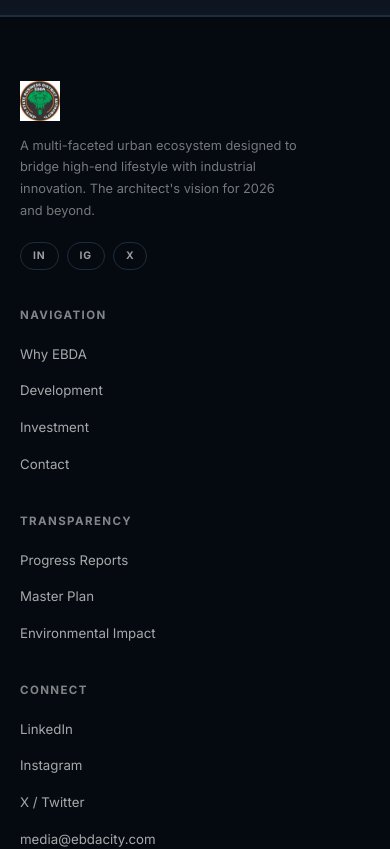
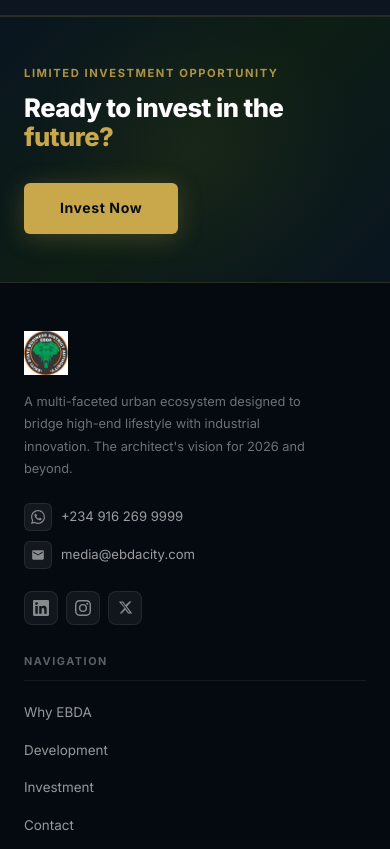
Before and after one commit to nin-webapp2025/ebdacity, a React (Vite) app: page / in a window 390 px wide. Shown: the part 6060-6909 px from the top of the page. Built offline with nearby package versions, Linux system fonts and the light colour scheme.

Commit message:
Redesign footer: pre-CTA band, contact details, SVG social icons, gold divider

```diff
--- a/src/components/Footer.css
+++ b/src/components/Footer.css
@@ -1,7 +1,77 @@
+/* ── Pre-footer CTA Band ─────────────────────────────── */
+.footer-cta {
+  background: linear-gradient(135deg, #0a1520 0%, #0d1e14 50%, #0a1520 100%);
+  border-top: 1px solid rgba(201,168,76,0.15);
+  border-bottom: 1px solid rgba(201,168,76,0.15);
+  padding: 64px 40px;
+  position: relative;
+  overflow: hidden;
+}
+.footer-cta::before {
+  content: '';
+  position: absolute;
+  inset: 0;
+  background: radial-gradient(ellipse 60% 80% at 50% 50%, rgba(201,168,76,0.06) 0%, transparent 70%);
+  pointer-events: none;
+}
+.footer-cta__inner {
+  max-width: 1200px;
+  margin: 0 auto;
+  display: flex;
+  align-items: center;
+  justify-content: space-between;
+  gap: 32px;
+  flex-wrap: wrap;
+  position: relative;
+  z-index: 1;
+}
+.footer-cta__eyebrow {
+  font-size: 0.7rem;
+  font-weight: 700;
+  letter-spacing: 0.14em;
+  text-transform: uppercase;
+  color: var(--gold);
+  margin-bottom: 10px;
+  opacity: 0.85;
+}
+.footer-cta__headline {
+  font-size: clamp(1.6rem, 3vw, 2.4rem);
+  font-weight: 800;
+  letter-spacing: -0.02em;
+  line-height: 1.15;
+  color: #fff;
+}
+.footer-cta__headline span {
+  color: var(--gold);
+}
+.footer-cta__btn {
+  display: inline-block;
+  padding: 14px 36px;
+  background: var(--gold);
+  color: #080d14;
+  font-size: 0.88rem;
+  font-weight: 700;
+  letter-spacing: 0.04em;
+  border-radius: 6px;
+  white-space: nowrap;
+  transition: background 0.2s, transform 0.2s, box-shadow 0.2s;
+  box-shadow: 0 4px 24px rgba(201,168,76,0.25);
+  flex-shrink: 0;
+}
+.footer-cta__btn:hover {
+  background: #e0be6a;
+  transform: translateY(-2px);
+  box-shadow: 0 8px 32px rgba(201,168,76,0.35);
+}
+
+/* ── Footer ─────────────────────────────────────────── */
 .footer {
   background: #050a10;
-  border-top: 1px solid var(--dark-border);
-  padding: 64px 0 0;
+  padding: 0;
+}
+
+.footer__top {
+  padding: 64px 0 52px;
 }
 
 .footer__inner {
@@ -9,94 +79,158 @@
   margin: 0 auto;
   padding: 0 40px;
   display: grid;
-  grid-template-columns: 2fr 1fr 1fr 1fr;
-  gap: 48px;
-  padding-bottom: 52px;
-  border-bottom: 1px solid var(--dark-border);
+  grid-template-columns: 2fr 1fr 1fr;
+  gap: 52px;
+  align-items: start;
 }
 
 /* Brand */
-.footer__logo {
-  display: flex;
-  align-items: center;
-  gap: 8px;
-  font-size: 1.05rem;
-  font-weight: 700;
-  margin-bottom: 14px;
-}
-
 .footer__logo-img {
-  height: 40px;
+  height: 44px;
   width: auto;
   object-fit: contain;
+  margin-bottom: 16px;
+  display: block;
 }
 
 .footer__tagline {
   font-size: 0.8rem;
-  color: rgba(255,255,255,0.45);
-  line-height: 1.7;
-  max-width: 280px;
-  margin-bottom: 20px;
+  color: rgba(255,255,255,0.42);
+  line-height: 1.75;
+  max-width: 300px;
+  margin-bottom: 22px;
 }
 
+/* Contact details */
+.footer__contact-details {
+  display: flex;
+  flex-direction: column;
+  gap: 10px;
+  margin-bottom: 22px;
+}
+.footer__contact-item {
+  display: flex;
+  align-items: center;
+  gap: 9px;
+  font-size: 0.82rem;
+  color: rgba(255,255,255,0.6);
+  transition: color 0.2s;
+}
+.footer__contact-item:hover { color: var(--gold); }
+.footer__contact-icon {
+  width: 28px;
+  height: 28px;
+  border-radius: 6px;
+  background: rgba(255,255,255,0.06);
+  border: 1px solid rgba(255,255,255,0.08);
+  display: flex;
+  align-items: center;
+  justify-content: center;
+  flex-shrink: 0;
+  color: rgba(255,255,255,0.5);
+  transition: background 0.2s, color 0.2s, border-color 0.2s;
+}
+.footer__contact-item:hover .footer__contact-icon {
+  background: rgba(201,168,76,0.1);
+  border-color: rgba(201,168,76,0.3);
+  color: var(--gold);
+}
+
+/* Social icons */
 .footer__socials {
   display: flex;
   gap: 8px;
 }
-.social-pill {
-  font-size: 0.65rem;
-  font-weight: 700;
-  letter-spacing: 0.08em;
-  padding: 5px 12px;
-  border: 1px solid var(--dark-border);
-  border-radius: 20px;
-  color: rgba(255,255,255,0.6);
-  transition: border-color 0.2s, color 0.2s;
+.footer__social-icon {
+  width: 34px;
+  height: 34px;
+  border-radius: 8px;
+  background: rgba(255,255,255,0.05);
+  border: 1px solid rgba(255,255,255,0.08);
+  display: flex;
+  align-items: center;
+  justify-content: center;
+  color: rgba(255,255,255,0.5);
+  transition: background 0.2s, color 0.2s, border-color 0.2s, transform 0.2s;
 }
-.social-pill:hover { border-color: var(--gold); color: var(--gold); }
-
-/* Columns */
-.footer__col h4 {
-  font-size: 0.72rem;
-  font-weight: 700;
-  letter-spacing: 0.12em;
-  text-transform: uppercase;
-  color: rgba(255,255,255,0.5);
-  margin-bottom: 16px;
+.footer__social-icon:hover {
+  background: rgba(201,168,76,0.12);
+  border-color: rgba(201,168,76,0.35);
+  color: var(--gold);
+  transform: translateY(-2px);
 }
 
+/* Nav columns */
+.footer__col h4 {
+  font-size: 0.68rem;
+  font-weight: 700;
+  letter-spacing: 0.14em;
+  text-transform: uppercase;
+  color: rgba(255,255,255,0.35);
+  margin-bottom: 18px;
+  padding-bottom: 10px;
+  border-bottom: 1px solid rgba(255,255,255,0.06);
+}
 .footer__col ul {
   list-style: none;
   display: flex;
   flex-direction: column;
-  gap: 11px;
+  gap: 12px;
+}
+.footer__col ul li a {
+  font-size: 0.84rem;
+  color: rgba(255,255,255,0.58);
+  transition: color 0.2s, padding-left 0.2s;
+  display: inline-block;
+}
+.footer__col ul li a:hover {
+  color: var(--gold);
+  padding-left: 4px;
 }
 
-.footer__col ul li a {
-  font-size: 0.83rem;
-  color: rgba(255,255,255,0.65);
-  transition: color 0.2s;
+/* Gold gradient divider */
+.footer__divider {
+  height: 1px;
+  background: linear-gradient(90deg, transparent 0%, rgba(201,168,76,0.4) 30%, rgba(201,168,76,0.4) 70%, transparent 100%);
+  margin: 0 40px;
 }
-.footer__col ul li a:hover { color: var(--gold); }
 
-/* Bottom */
+/* Bottom bar */
 .footer__bottom {
+  padding: 20px 0;
+}
+.footer__bottom-inner {
   max-width: 1200px;
   margin: 0 auto;
-  padding: 18px 40px;
-  text-align: center;
+  padding: 0 40px;
+  display: flex;
+  align-items: center;
+  justify-content: space-between;
+  gap: 16px;
+  flex-wrap: wrap;
 }
-.footer__bottom p {
+.footer__copyright {
   font-size: 0.72rem;
-  color: rgba(255,255,255,0.3);
+  color: rgba(255,255,255,0.25);
+}
+.footer__motto {
+  font-size: 0.72rem;
+  color: rgba(201,168,76,0.45);
+  font-style: italic;
+  letter-spacing: 0.03em;
 }
 
+/* ── Responsive ─────────────────────────────────────── */
 @media (max-width: 960px) {
   .footer__inner { grid-template-columns: 1fr 1fr; gap: 36px; }
   .footer__brand { grid-column: span 2; }
+  .footer-cta__inner { flex-direction: column; align-items: flex-start; }
 }
-@media (max-width: 480px) {
-  .footer__inner { grid-template-columns: 1fr; padding: 0 20px 40px; }
+@media (max-width: 600px) {
+  .footer-cta { padding: 48px 24px; }
+  .footer__top { padding: 48px 0 36px; }
+  .footer__inner { grid-template-columns: 1fr; padding: 0 24px; gap: 28px; }
   .footer__brand { grid-column: span 1; }
-  .footer__bottom { padding: 18px 20px; }
+  .footer__divider { margin: 0 24px; }
+  .footer__bottom-inner { padding: 0 24px; flex-direction: column; align-items: flex-start; gap: 6px; }
 }
--- a/src/components/Footer.jsx
+++ b/src/components/Footer.jsx
@@ -13,29 +13,84 @@
   { label: 'Environmental Impact', href: '#' },
 ]
 
-const connectLinks = [
-  { label: 'LinkedIn', href: '#' },
-  { label: 'Instagram', href: '#' },
-  { label: 'X / Twitter', href: '#' },
-  { label: 'media@ebdacity.com', href: 'mailto:media@ebdacity.com' },
+const socials = [
+  {
+    label: 'LinkedIn',
+    href: '#',
+    icon: (
+      <svg width="16" height="16" viewBox="0 0 24 24" fill="currentColor">
+        <path d="M20.447 20.452h-3.554v-5.569c0-1.328-.027-3.037-1.852-3.037-1.853 0-2.136 1.445-2.136 2.939v5.667H9.351V9h3.414v1.561h.046c.477-.9 1.637-1.85 3.37-1.85 3.601 0 4.267 2.37 4.267 5.455v6.286zM5.337 7.433a2.062 2.062 0 0 1-2.063-2.065 2.064 2.064 0 1 1 2.063 2.065zm1.782 13.019H3.555V9h3.564v11.452zM22.225 0H1.771C.792 0 0 .774 0 1.729v20.542C0 23.227.792 24 1.771 24h20.451C23.2 24 24 23.227 24 22.271V1.729C24 .774 23.2 0 22.222 0h.003z"/>
+      </svg>
+    ),
+  },
+  {
+    label: 'Instagram',
+    href: '#',
+    icon: (
+      <svg width="16" height="16" viewBox="0 0 24 24" fill="currentColor">
+        <path d="M12 2.163c3.204 0 3.584.012 4.85.07 3.252.148 4.771 1.691 4.919 4.919.058 1.265.069 1.645.069 4.849 0 3.205-.012 3.584-.069 4.849-.149 3.225-1.664 4.771-4.919 4.919-1.266.058-1.644.07-4.85.07-3.204 0-3.584-.012-4.849-.07-3.26-.149-4.771-1.699-4.919-4.92-.058-1.265-.07-1.644-.07-4.849 0-3.204.013-3.583.07-4.849.149-3.227 1.664-4.771 4.919-4.919 1.266-.057 1.645-.069 4.849-.069zm0-2.163c-3.259 0-3.667.014-4.947.072-4.358.2-6.78 2.618-6.98 6.98-.059 1.281-.073 1.689-.073 4.948 0 3.259.014 3.668.072 4.948.2 4.358 2.618 6.78 6.98 6.98 1.281.058 1.689.072 4.948.072 3.259 0 3.668-.014 4.948-.072 4.354-.2 6.782-2.618 6.979-6.98.059-1.28.073-1.689.073-4.948 0-3.259-.014-3.667-.072-4.947-.196-4.354-2.617-6.78-6.979-6.98-1.281-.059-1.69-.073-4.949-.073zm0 5.838a6.162 6.162 0 1 0 0 12.324 6.162 6.162 0 0 0 0-12.324zM12 16a4 4 0 1 1 0-8 4 4 0 0 1 0 8zm6.406-11.845a1.44 1.44 0 1 0 0 2.881 1.44 1.44 0 0 0 0-2.881z"/>
+      </svg>
+    ),
+  },
+  {
+    label: 'X / Twitter',
+    href: '#',
+    icon: (
+      <svg width="15" height="15" viewBox="0 0 24 24" fill="currentColor">
+        <path d="M18.244 2.25h3.308l-7.227 8.26 8.502 11.24H16.17l-4.714-6.231-5.401 6.231H2.748l7.73-8.835L1.254 2.25H8.08l4.253 5.622zm-1.161 17.52h1.833L7.084 4.126H5.117z"/>
+      </svg>
+    ),
+  },
 ]
 
 export default function Footer() {
   return (
+    <>
+      {/* Pre-footer CTA Band */}
+      <div className="footer-cta">
+        <div className="footer-cta__inner">
+          <div className="footer-cta__text">
+            <p className="footer-cta__eyebrow">Limited Investment Opportunity</p>
+            <h2 className="footer-cta__headline">Ready to invest in the <span>future?</span></h2>
+          </div>
+          <a href="#invest" className="footer-cta__btn">Invest Now</a>
+        </div>
+      </div>
+
       <footer className="footer" id="contact">
+        {/* Top section */}
+        <div className="footer__top">
           <div className="footer__inner">
             {/* Brand */}
             <div className="footer__brand">
-          <div className="footer__logo">
               <img src="/ebda city logo.jpeg" alt="EBDA City" className="footer__logo-img" />
-          </div>
               <p className="footer__tagline">
                 A multi-faceted urban ecosystem designed to bridge high-end lifestyle with industrial
                 innovation. The architect's vision for 2026 and beyond.
               </p>
+              <div className="footer__contact-details">
+                <a href="https://wa.me/2349162699999" className="footer__contact-item" target="_blank" rel="noopener noreferrer">
+                  <span className="footer__contact-icon">
+                    <svg width="14" height="14" viewBox="0 0 24 24" fill="currentColor">
+                      <path d="M17.472 14.382c-.297-.149-1.758-.867-2.03-.967-.273-.099-.471-.148-.67.15-.197.297-.767.966-.94 1.164-.173.199-.347.223-.644.075-.297-.15-1.255-.463-2.39-1.475-.883-.788-1.48-1.761-1.653-2.059-.173-.297-.018-.458.13-.606.134-.133.298-.347.446-.52.149-.174.198-.298.298-.497.099-.198.05-.371-.025-.52-.075-.149-.669-1.612-.916-2.207-.242-.579-.487-.5-.669-.51a12.8 12.8 0 0 0-.57-.01c-.198 0-.52.074-.792.372-.272.297-1.04 1.016-1.04 2.479 0 1.462 1.065 2.875 1.213 3.074.149.198 2.096 3.2 5.077 4.487.709.306 1.262.489 1.694.625.712.227 1.36.195 1.871.118.571-.085 1.758-.719 2.006-1.413.248-.694.248-1.289.173-1.413-.074-.124-.272-.198-.57-.347m-5.421 7.403h-.004a9.87 9.87 0 0 1-5.031-1.378l-.361-.214-3.741.982.998-3.648-.235-.374a9.86 9.86 0 0 1-1.51-5.26c.001-5.45 4.436-9.884 9.888-9.884 2.64 0 5.122 1.03 6.988 2.898a9.825 9.825 0 0 1 2.893 6.994c-.003 5.45-4.437 9.884-9.885 9.884m8.413-18.297A11.815 11.815 0 0 0 12.05 0C5.495 0 .16 5.335.157 11.892c0 2.096.547 4.142 1.588 5.945L.057 24l6.305-1.654a11.882 11.882 0 0 0 5.683 1.448h.005c6.554 0 11.89-5.335 11.893-11.893a11.821 11.821 0 0 0-3.48-8.413z"/>
+                    </svg>
+                  </span>
+                  +234 916 269 9999
+                </a>
+                <a href="mailto:media@ebdacity.com" className="footer__contact-item">
+                  <span className="footer__contact-icon">
+                    <svg width="14" height="14" viewBox="0 0 24 24" fill="currentColor">
+                      <path d="M20 4H4c-1.1 0-2 .9-2 2v12c0 1.1.9 2 2 2h16c1.1 0 2-.9 2-2V6c0-1.1-.9-2-2-2zm0 4-8 5-8-5V6l8 5 8-5v2z"/>
+                    </svg>
+                  </span>
+                  media@ebdacity.com
+                </a>
+              </div>
               <div className="footer__socials">
-            {['in', 'ig', 'x'].map(s => (
-              <a key={s} href="#" className="social-pill">{s.toUpperCase()}</a>
+                {socials.map(s => (
+                  <a key={s.label} href={s.href} className="footer__social-icon" aria-label={s.label}>
+                    {s.icon}
+                  </a>
                 ))}
               </div>
             </div>
@@ -59,21 +114,20 @@
                 ))}
               </ul>
             </div>
-
-        {/* Connect */}
-        <div className="footer__col">
-          <h4>Connect</h4>
-          <ul>
-            {connectLinks.map(l => (
-              <li key={l.label}><a href={l.href}>{l.label}</a></li>
-            ))}
-          </ul>
           </div>
         </div>
 
+        {/* Gold gradient divider */}
+        <div className="footer__divider" />
+
+        {/* Bottom bar */}
         <div className="footer__bottom">
-        <p>©{new Date().getFullYear()} EBDA City. All rights reserved. The Future of Urban Living.</p>
+          <div className="footer__bottom-inner">
+            <p className="footer__copyright">©{new Date().getFullYear()} EBDA City. All rights reserved.</p>
+            <p className="footer__motto">The Future of Living and Industry.</p>
+          </div>
         </div>
       </footer>
+    </>
   )
 }
```
Lines whose indentation alone changed are shown as unchanged.
